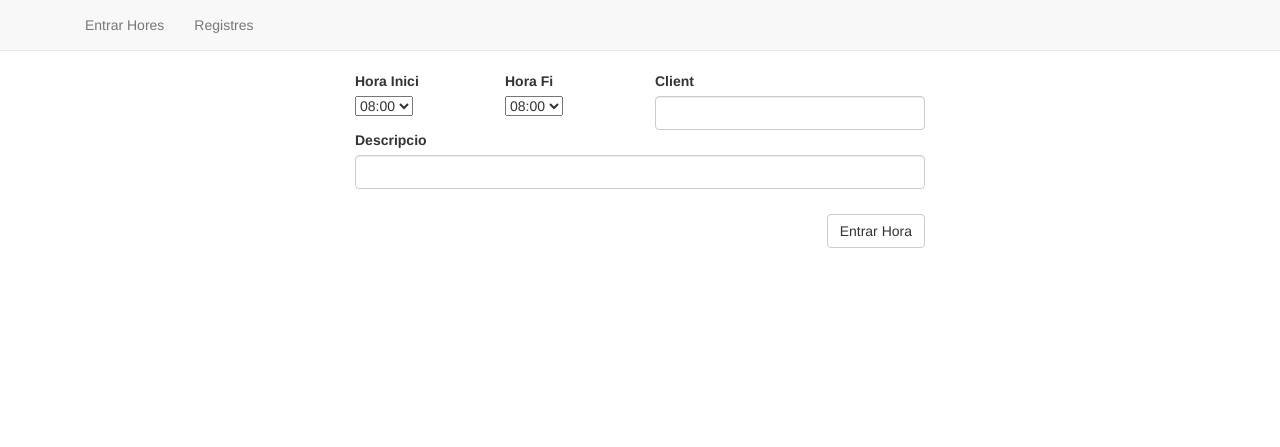
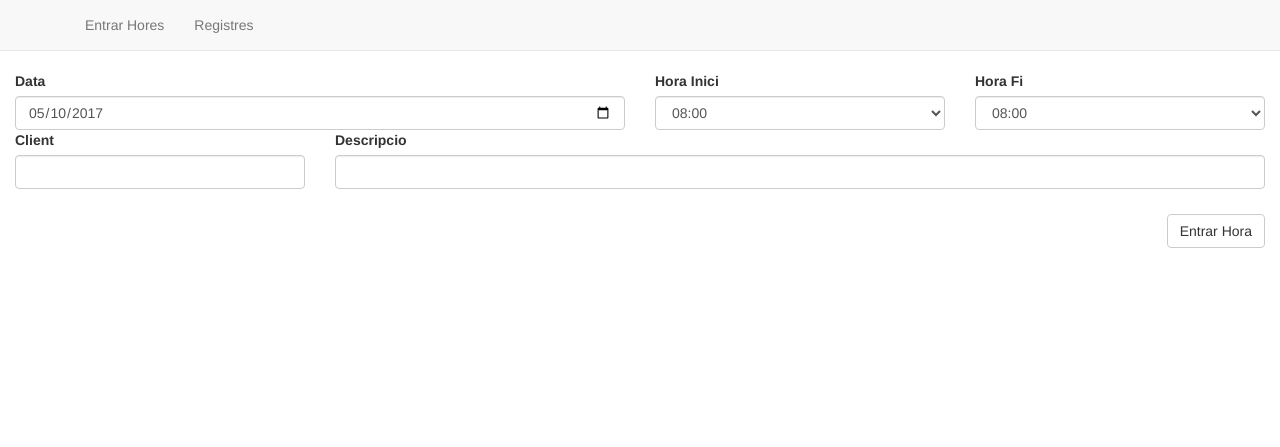
Before and after one commit to nistadev/jobcro, a PHP site: page /index.php?page=entra_hores in a window 1280 px wide. Shown: the top 447 px of the page. Run offline with PHP 8.4, Linux system fonts and the light colour scheme; data that the repository does not hold is empty.

Commit message:
modificar aparensa, afegir camp data

```diff
--- a/time/formularis/entrar_hores.php
+++ b/time/formularis/entrar_hores.php
@@ -1,8 +1,11 @@
 <form action="entra_hores.php" method="POST" id="formulari-hores">
-    <div class="row formulari">
+        <div id="camp-data" class="col-xs-6 col-sm-6 col-md-6 col-lg-6">
+            <label for="data">Data</label><br/>
+            <input type="date" id="data" class="form-control" name="data">
+        </div>
         <div id="camp-hora-inici" class="col-xs-3 col-sm-3 col-md-3 col-lg-3">
             <label for="hora_inici">Hora Inici</label><br/>
-            <select name="hora_inici" id="hora_inici">
+            <select name="hora_inici" id="hora_inici" class="form-control">
                 <option value="08:00" name="hora_inici">08:00</option>
                 <option value="08:15" name="hora_inici">08:15</option>
                 <option value="08:30" name="hora_inici">08:30</option>
@@ -41,7 +44,7 @@
         </div>
         <div id="camp-hora-fi" class="col-xs-3 col-sm-3 col-md-3 col-lg-3">
             <label for="hora_fi">Hora Fi</label><br/>
-            <select name="hora_fi" id="hora_fi">
+            <select name="hora_fi" id="hora_fi" class="form-control">
                 <option value="08:00" name="hora_fi">08:00</option>
                 <option value="08:15" name="hora_fi">08:15</option>
                 <option value="08:30" name="hora_fi">08:30</option>
@@ -78,12 +81,12 @@
             </select>
             <div class="missatge-error"></div>
         </div>
-        <div id="camp-client" class="col-xs-6 col-sm-6 col-md-6 col-lg-6">
+        <div id="camp-client" class="col-xs-3 col-sm-3 col-md-3 col-lg-3">
             <label for="client">Client</label><br>
             <input type="text" name="client" id="client" class="form-control">
             <div class="missatge-error"></div>
         </div>
-        <div id="camp-descripcio" class="col-xs-12 col-sm-12 col-md-12 col-lg-12">
+        <div id="camp-descripcio" class="col-xs-9 col-sm-9 col-md-9 col-lg-9">
             <label for="descripcio">Descripcio</label><br>
             <input type="text" name="descripcio" id="descripcio" class="form-control">
             <div class="missatge-error"></div>
@@ -98,6 +101,12 @@
     var form = $("#formulari-hores");
     var formSend = $("#boto-formulari");
     var valid = true;
+    var avui = new Date();
+
+    console.log(avui);
+
+    document.getElementById('data').valueAsDate = new Date();
+
 
     formSend.click(function(e){
         e.preventDefault();
```
